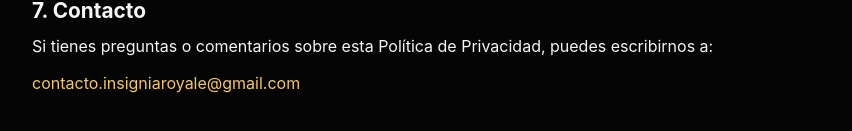
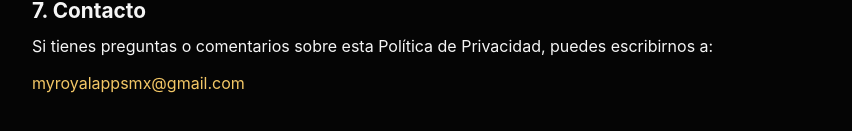
Before and after one commit to AlbertoHerreraS/Insignia-royale-privacy, a plain HTML site: page index.html in a window 1280 px wide. Shown: the part 1486-1617 px from the top of the page, without its empty margins (208-1060 px from the left). Drawn offline with Linux system fonts and the light colour scheme.

Commit message:
Update index.html

```diff
--- a/index.html
+++ b/index.html
@@ -124,7 +124,7 @@
       Si tienes preguntas o comentarios sobre esta Política de Privacidad, puedes escribirnos a:
     </p>
     <p>
-      <a href="mailto:contacto.insigniaroyale@gmail.com">contacto.insigniaroyale@gmail.com</a>
+      <a href="mailto:myroyalappsmx@gmail.com">myroyalappsmx@gmail.com</a>
     </p>
   </div>
 </body>
```
